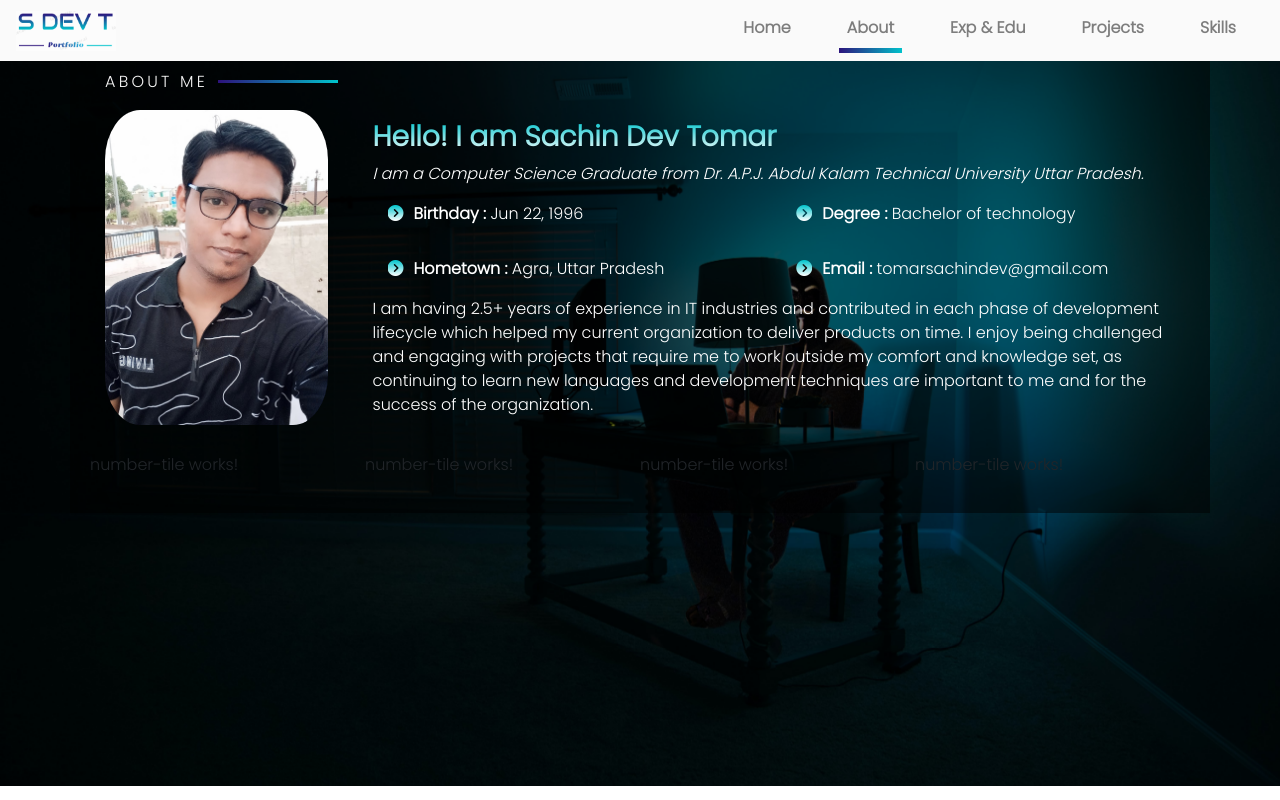
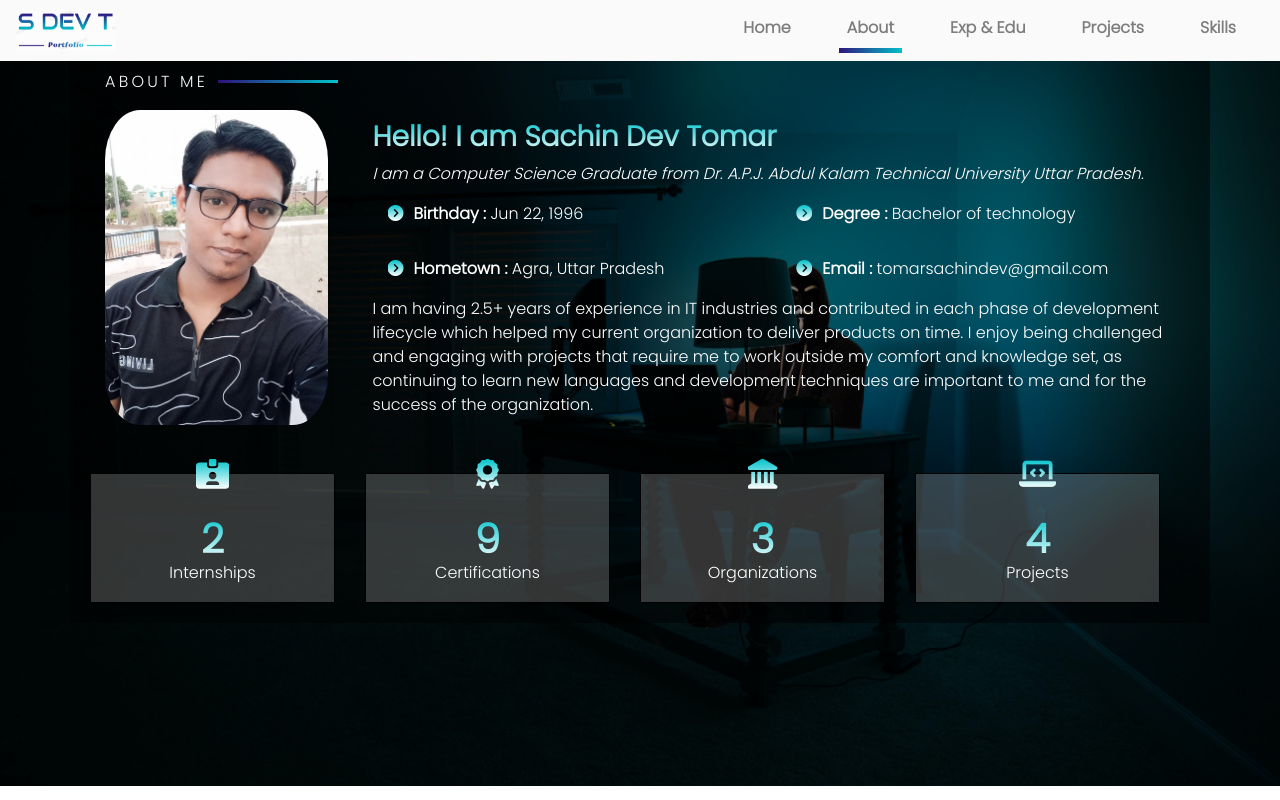
Before and after one commit to sachindevtomar/SDevTPortfolio, an Angular app: page /about in a window 1280 px wide. Built offline with nearby package versions, Linux system fonts and the light colour scheme.

Commit message:
Completed number tile component implementation

```diff
--- a/src/app/components/about/about.component.html
+++ b/src/app/components/about/about.component.html
@@ -33,9 +33,9 @@
                         <p class="plain-text">{{data.Intro.Long}}</p>
                     </div>
 
-                    <div class="row col-md-12 tile-section-main-div">
-                        <div class="col-md-3" *ngFor="let numberTile of data.NumberTiles">
-                            <app-number-tile> </app-number-tile>
+                    <div class="row col-md-12 col-xs-12 tile-section-main-div">
+                        <div class="col-md-3 col-xs-12 tile-section-single-div" *ngFor="let numberTile of data.NumberTiles">
+                            <app-number-tile [numberTile]="numberTile"> </app-number-tile>
                         </div>
                     </div>
                 </div>
--- a/src/app/components/about/about.component.scss
+++ b/src/app/components/about/about.component.scss
@@ -30,10 +30,6 @@
 .title-text{
     color: whitesmoke;
     letter-spacing: 0.2em;
-}
-
-.pic-content{
-
 }
 
 .intro-content{
@@ -90,4 +86,10 @@
     .grid-text-span-i{
         margin-right: 5px;
     }
+    .tile-section-main-div{
+        padding-right: 0px;
+    }
+    .tile-section-single-div{
+        padding-right: 0px;
+    }
 }
--- a/src/app/components/number-tile/number-tile.component.html
+++ b/src/app/components/number-tile/number-tile.component.html
@@ -1 +1,7 @@
-<p>number-tile works!</p>
+<div class="number-tile-full">
+    <div class="number-tile-inside">
+        <p class="number-tile-image"><span><i class="fas number-tile-image-icon" [ngClass]="numberTile.FontAwesomeClass"></i></span></p>
+        <h1 class="number-tile-count">{{numberTile.Count}}</h1>
+        <p class="number-tile-text">{{numberTile.Name}}</p>
+    </div>
+</div>
--- a/src/app/components/number-tile/number-tile.component.scss
+++ b/src/app/components/number-tile/number-tile.component.scss
@@ -0,0 +1,48 @@
+@import "../../../styles.scss";
+
+.number-tile-full{
+    padding: 20px 0px 20px 0px;
+}
+.number-tile-inside{
+    background-color: rgba(255,255,255,0.2);
+    float: left;
+    border: 1px solid black;
+    min-height: 130px;
+    width: 100%;
+    text-align: center;
+}
+.number-tile-image{
+    border: black;
+    border-radius: 50%;
+    width: 50px;
+    height: 50px;
+    position: relative;
+    left: 50%;
+    transform: translateX(-50%) translateY(-50%);
+    padding-top: 10px;
+}
+.number-tile-image-icon{
+    background: -webkit-linear-gradient($primary-color, white);
+    -webkit-background-clip: text;
+    background-clip: text;
+    -webkit-text-fill-color: transparent;
+    font-size: 30px;
+}
+.number-tile-count{
+    margin-top: -25px;
+    background: -webkit-linear-gradient($primary-color, white);
+    -webkit-background-clip: text;
+    background-clip: text;
+    -webkit-text-fill-color: transparent;
+    font-weight: bold;
+}
+.number-tile-text{
+    margin-top: -10px;
+    color: white;
+}
+
+@media screen and (max-width: 480px) {
+    .number-tile-full{
+        margin-top: 20px;
+    }
+}
--- a/src/app/components/number-tile/number-tile.component.ts
+++ b/src/app/components/number-tile/number-tile.component.ts
@@ -1,4 +1,5 @@
-import { Component, OnInit } from '@angular/core';
+import { Component, OnInit, Input } from '@angular/core';
+import { NumberTile } from 'src/app/model/DataInterfaces';
 
 @Component({
   selector: 'app-number-tile',
@@ -6,6 +7,7 @@ import { Component, OnInit } from '@angular/core';
   styleUrls: ['./number-tile.component.scss']
 })
 export class NumberTileComponent implements OnInit {
+  @Input() numberTile: NumberTile;
 
   constructor() { }
 
--- a/tsconfig.json
+++ b/tsconfig.json
@@ -14,6 +14,7 @@
     "esModuleInterop": true,
     "downlevelIteration": true,
     "experimentalDecorators": true,
+    "strictPropertyInitialization": false,
     "moduleResolution": "node",
     "importHelpers": true,
     "target": "es2015",
```
